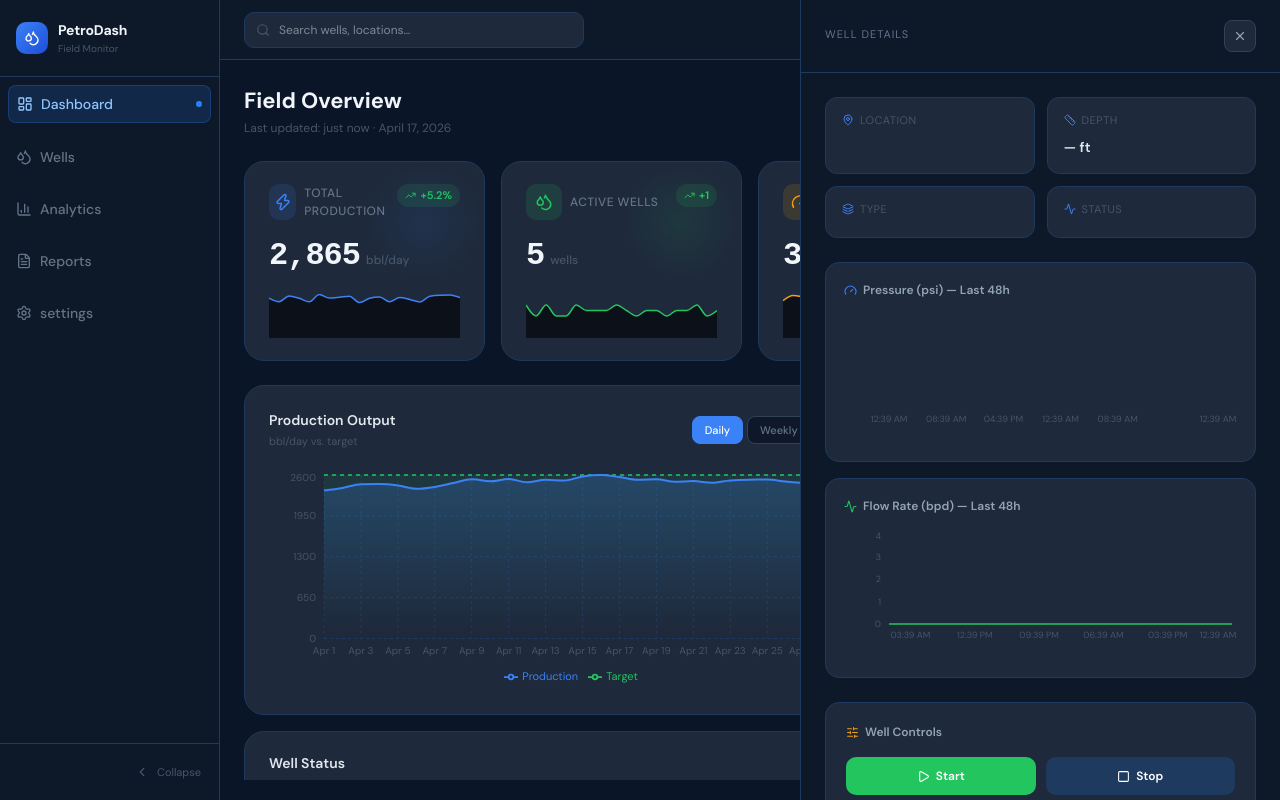
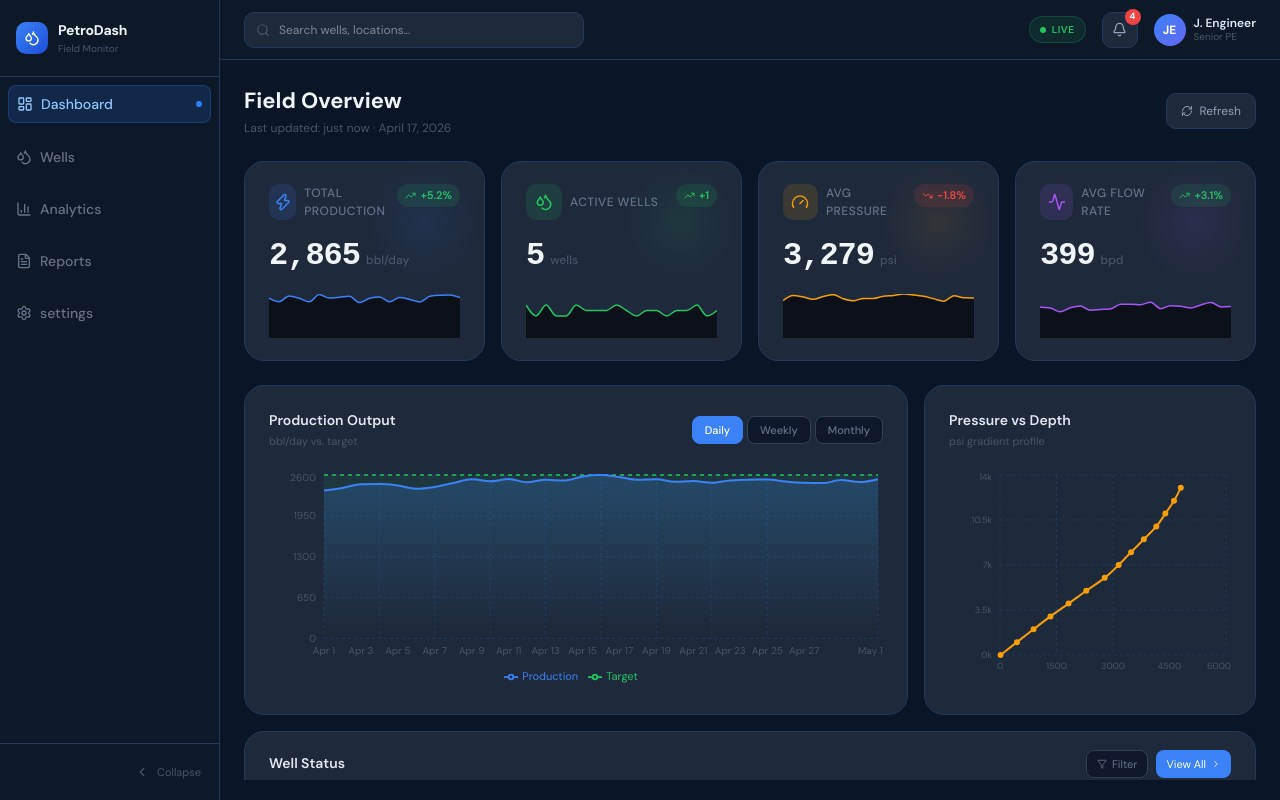
Before and after one commit to David-Nwabuebo7/oil-Field-Activity, a Next.js app: page / in a window 1280 px wide. Built offline with nearby package versions, Linux system fonts and the light colour scheme.

Commit message:
Update dashboard.tsx

```diff
--- a/app/components/ReUseables/pages/dashboard/dashboard.tsx
+++ b/app/components/ReUseables/pages/dashboard/dashboard.tsx
@@ -46,7 +46,7 @@ const dashboard = ({ loading: loading, liveStats: liveStats, Search: Search, Upd
     { id: "W-07", name: "Well-07", location: "Block A-11", depth: 8900, type: "Gas", status: "warning", pressure: 2100, flowRate: 155, lastUpdated: "18 mins ago", lat: 29.7, lng: -94.9 },
     { id: "W-08", name: "Well-08", location: "Block C-6", depth: 15600, type: "Oil", status: "active", pressure: 4400, flowRate: 710, lastUpdated: "1 min ago", lat: 30.1, lng: -95.3 },
   ];
-  const [selectedWell, setSelectedWell] = useState<Well[]>([])
+const [selectedWell, setSelectedWell] = useState<Well | null>(null)
   const filteredWells = wellsData.filter(w =>
     w.name.toLowerCase().includes(Search?.toLowerCase()) ||
     w.location.toLowerCase().includes(Search?.toLowerCase())
```
